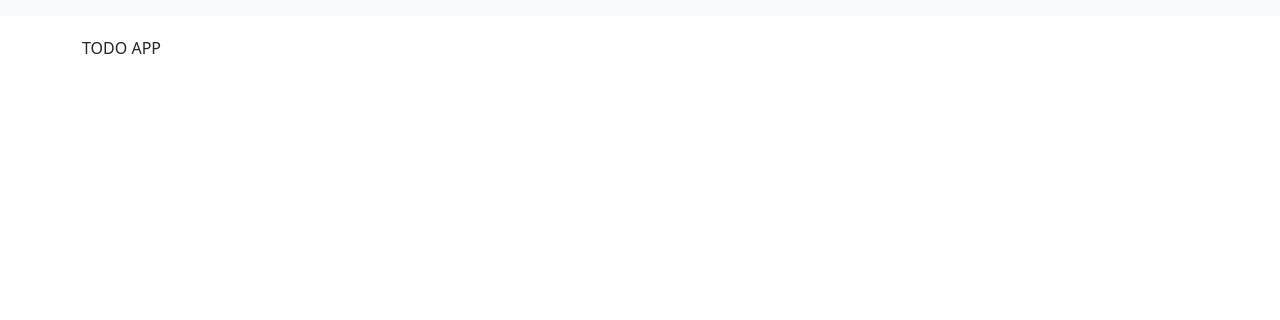
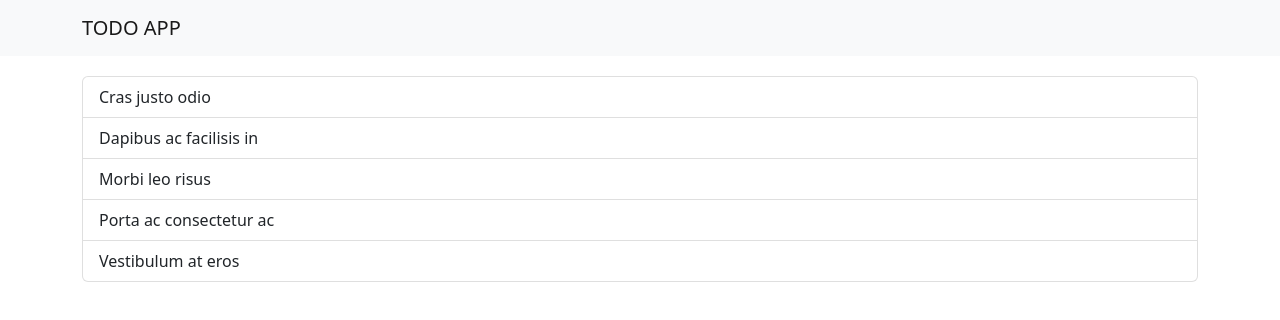
Before and after one commit to Edwin574/reactJs-django-app, a React (Create React App) app in the folder frontend/: page / in a window 1280 px wide. Shown: the top 320 px of the page. Built offline with nearby package versions, Linux system fonts and the light colour scheme.

Commit message:
Task inputs

```diff
--- a/frontend/src/App.js
+++ b/frontend/src/App.js
@@ -1,15 +1,20 @@
 import React from "react";
 import { Navbar,Container } from "react-bootstrap";
-
+import TodoList from "./components/TodoList";
+import TodoForm from "./components/TodoForm";
 
 function App() {
   return (
     <div>
-      <Navbar bg='light' style={{ marginBottom: '20px' }} />
+      <Navbar bg='light' style={{ marginBottom: '20px' }}>
       <Container>
         <Navbar.Brand href="#">
           TODO APP
       </Navbar.Brand>
+        </Container>
+      </Navbar>
+      <Container>
+        <TodoList></TodoList>
       </Container>
     </div>
   );
--- /dev/null
+++ b/frontend/src/components/TodoForm.js
@@ -0,0 +1,20 @@
+import React, { useState } from 'react';
+import { Button, InputGroup, FormControl, Form } from 'react-bootstrap';
+
+
+function TodoForm() {
+
+    return (
+        <Form>
+            <InputGroup className='mb-4'>
+                <FormControl placeholder='New Todo' />
+                <Button type='submit'>
+                    Add
+                </Button>
+            </InputGroup>
+        </Form>
+    )
+}
+
+
+export default TodoForm
--- /dev/null
+++ b/frontend/src/components/TodoList.js
@@ -0,0 +1,19 @@
+import React from 'react';
+
+import { ListGroup } from 'react-bootstrap';
+
+function TodoList() {
+
+    return (
+        <ListGroup>
+        <ListGroup.Item>Cras justo odio</ListGroup.Item>
+        <ListGroup.Item>Dapibus ac facilisis in</ListGroup.Item>
+        <ListGroup.Item>Morbi leo risus</ListGroup.Item>
+        <ListGroup.Item>Porta ac consectetur ac</ListGroup.Item>
+        <ListGroup.Item>Vestibulum at eros</ListGroup.Item>
+      </ListGroup>
+    )
+}
+
+
+export default TodoList
```
